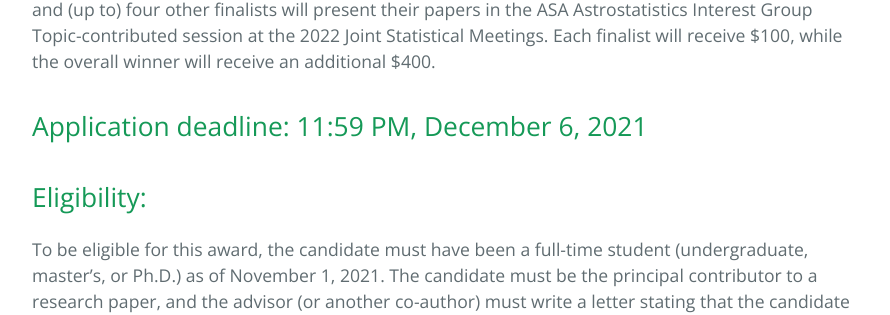
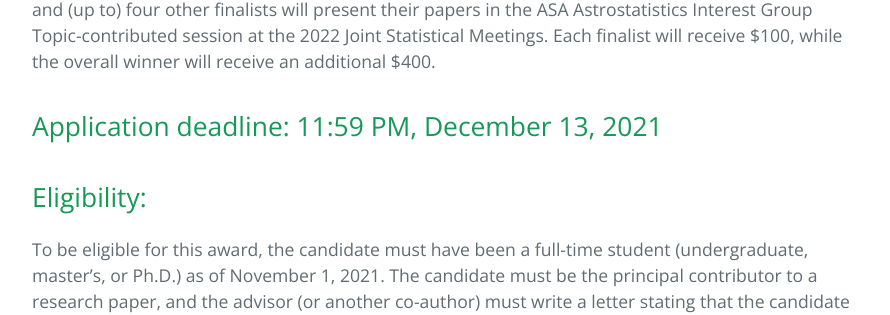
Before and after one commit to aigamstat/aigamstat.github.io, a Jekyll site: the page built from competition/index.md, in a window 1280 px wide. Shown: the part 525-840 px from the top of the page, without its empty margins (192-1082 px from the left). Built offline with Jekyll 4.4.1, drawn with Linux system fonts in a browser that asks for light colours.

Commit message:
changed due date for spc. -pef

```diff
--- a/competition/index.md
+++ b/competition/index.md
@@ -12,7 +12,7 @@ layout: default
 
 The Astrostatistics Interest Group of the American Statistical Association (ASA/AIG) sponsors a student paper competition, with the submitted papers being related to the development and/or application of statistical methods to problems in astronomy, astrophysics, or cosmology. The winner and (up to) four other finalists will present their papers in the ASA Astrostatistics Interest Group Topic-contributed session at the 2022 Joint Statistical Meetings. Each finalist will receive $100, while the overall winner will receive an additional $400.
 
-## Application deadline: 11:59 PM, December 6, 2021
+## Application deadline: 11:59 PM, December 13, 2021
 
 ## Eligibility:
 
```
